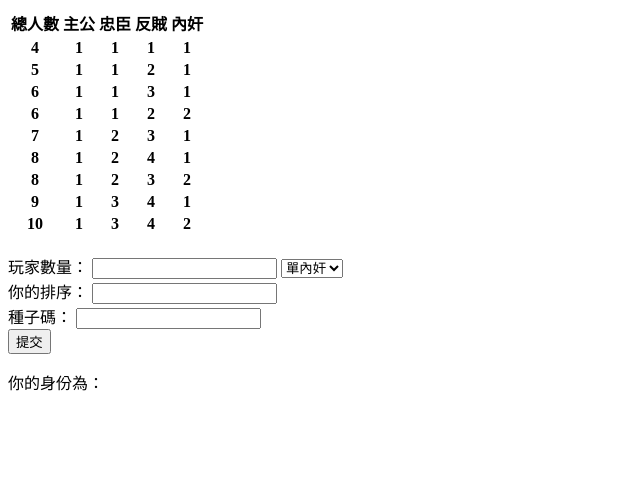
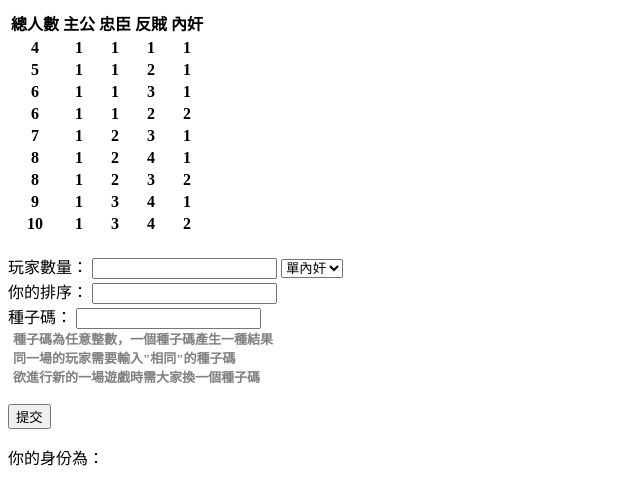
Before and after one commit to henooxx5678/henooxx5678.github.io, a plain HTML site: page random-generator/3kd-kill.html in a window 1280 px wide. Shown: the whole page, without its empty margins (0-640 px from the left). Drawn offline with Linux system fonts and the light colour scheme.

Commit message:
Add Seeds descriptions
add descriptions of seeds code

```diff
--- a/random-generator/3kd-kill.html
+++ b/random-generator/3kd-kill.html
@@ -93,6 +93,16 @@
         <br>種子碼：
         <input type="number" name="seedCode" value="">
         <br>
+        <div style="padding-left: 5px">
+            <font size="2pt" color="grey">
+                <b>
+                    種子碼為任意整數，一個種子碼產生一種結果
+                    <br>同一場的玩家需要輸入"相同"的種子碼
+                    <br>欲進行新的一場遊戲時需大家換一個種子碼
+                </b>
+            </font>
+        </div>
+        <br>
         <input type="button" name="submit" value="提交" onclick="onSubmit(this.form)">
     </form>
 
```
